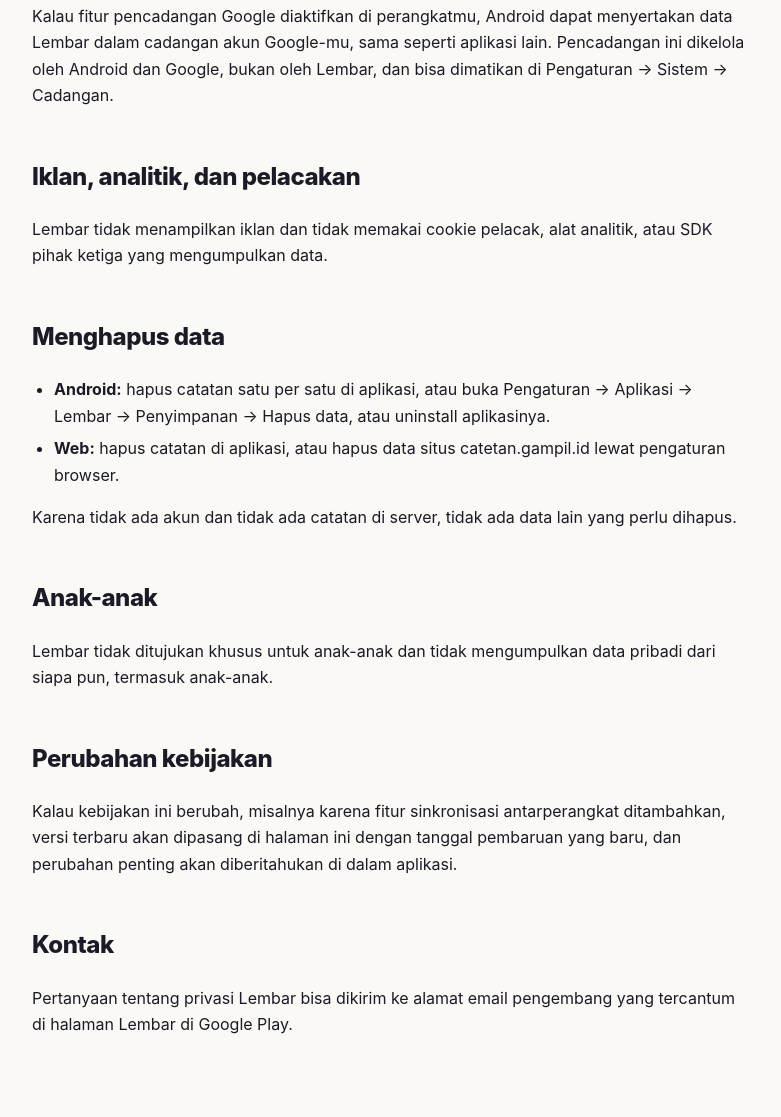
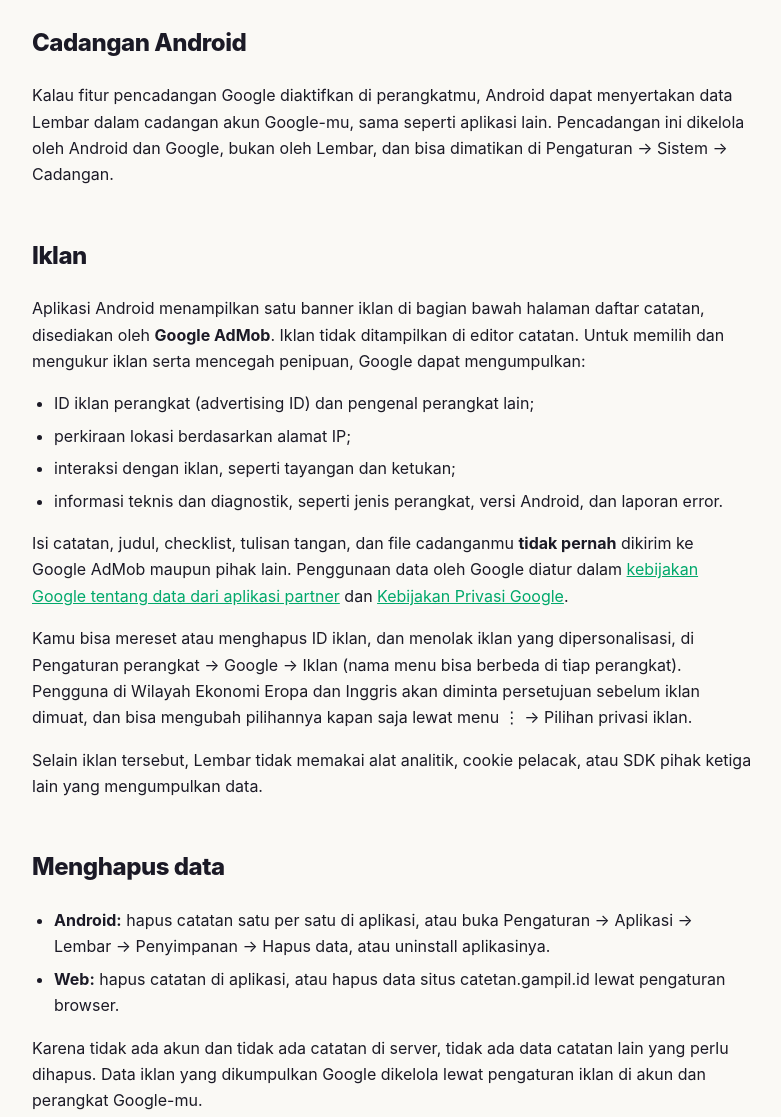
Before and after one commit to rejaapriangga-beep/lembar-legal, a plain HTML site: page privacy/index.html in a window 1280 px wide. Shown: the part 1615-2732 px from the top of the page, without its empty margins (248-1029 px from the left). Drawn offline with Linux system fonts and the light colour scheme.

Commit message:
Kebijakan privasi: jelaskan banner Google AdMob di aplikasi Android
Co-Authored-By: Claude Opus 5.5 <noreply@anthropic.com>
Claude-Session: https://claude.ai/code/session_01Bm9LwnVhZFfoYfGH9iKGpw

```diff
--- a/privacy/index.html
+++ b/privacy/index.html
@@ -17,7 +17,7 @@
 </head>
 <body>
   <h1>Kebijakan Privasi Lembar</h1>
-  <p class="updated">Terakhir diperbarui: 24 Oktober 2026</p>
+  <p class="updated">Terakhir diperbarui: 14 November 2026</p>
 
   <p>Lembar adalah aplikasi catatan buatan MangJaja. Kebijakan ini berlaku untuk aplikasi Lembar
   di Android dan untuk versi web Lembar di <a href="https://catetan.gampil.id">catetan.gampil.id</a>
@@ -25,7 +25,9 @@
 
   <div class="box">
     <strong>Singkatnya:</strong> Lembar tidak mengumpulkan, mengirim, atau membagikan isi catatanmu.
-    Semua catatan hanya tersimpan di perangkatmu sendiri. Tidak ada akun, iklan, atau pelacakan.
+    Semua catatan hanya tersimpan di perangkatmu sendiri, dan tidak ada akun. Aplikasi Android
+    menampilkan banner iklan dari Google AdMob di halaman daftar catatan; penyedia iklan itu
+    mengumpulkan sebagian data perangkat, seperti dijelaskan di bagian "Iklan" di bawah.
   </div>
 
   <h2>Data yang disimpan</h2>
@@ -33,9 +35,10 @@
     <li><strong>Catatan:</strong> judul, isi teks, checklist, dan tulisan tangan yang kamu buat.</li>
     <li><strong>Pengaturan:</strong> misalnya pilihan "Hanya pensil", agar tidak perlu diatur ulang.</li>
   </ul>
-  <p>Di <strong>aplikasi Android</strong>, data ini disimpan di penyimpanan internal aplikasi.
-  Aplikasi Android tidak meminta izin internet, lokasi, kamera, mikrofon, kontak, atau penyimpanan
-  bersama, sehingga tidak bisa mengirim data ke mana pun.</p>
+  <p>Di <strong>aplikasi Android</strong>, data ini disimpan di penyimpanan internal aplikasi dan
+  tidak pernah dikirim ke server mana pun. Aplikasi Android memakai izin internet dan ID iklan
+  hanya untuk menampilkan iklan (lihat bagian "Iklan"), dan tidak meminta izin lokasi, kamera,
+  mikrofon, kontak, atau penyimpanan bersama.</p>
   <p>Di <strong>versi web</strong>, data ini disimpan di penyimpanan browser pada perangkat yang
   kamu pakai. Isi catatan tidak dikirim ke server Lembar maupun pihak lain.</p>
 
@@ -68,9 +71,26 @@
   Android dan Google, bukan oleh Lembar, dan bisa dimatikan di Pengaturan &rarr; Sistem &rarr;
   Cadangan.</p>
 
-  <h2>Iklan, analitik, dan pelacakan</h2>
-  <p>Lembar tidak menampilkan iklan dan tidak memakai cookie pelacak, alat analitik, atau SDK pihak
-  ketiga yang mengumpulkan data.</p>
+  <h2>Iklan</h2>
+  <p>Aplikasi Android menampilkan satu banner iklan di bagian bawah halaman daftar catatan, disediakan
+  oleh <strong>Google AdMob</strong>. Iklan tidak ditampilkan di editor catatan. Untuk memilih dan
+  mengukur iklan serta mencegah penipuan, Google dapat mengumpulkan:</p>
+  <ul>
+    <li>ID iklan perangkat (advertising ID) dan pengenal perangkat lain;</li>
+    <li>perkiraan lokasi berdasarkan alamat IP;</li>
+    <li>interaksi dengan iklan, seperti tayangan dan ketukan;</li>
+    <li>informasi teknis dan diagnostik, seperti jenis perangkat, versi Android, dan laporan error.</li>
+  </ul>
+  <p>Isi catatan, judul, checklist, tulisan tangan, dan file cadanganmu <strong>tidak pernah</strong>
+  dikirim ke Google AdMob maupun pihak lain. Penggunaan data oleh Google diatur dalam
+  <a href="https://policies.google.com/technologies/partner-sites">kebijakan Google tentang data dari
+  aplikasi partner</a> dan <a href="https://policies.google.com/privacy">Kebijakan Privasi Google</a>.</p>
+  <p>Kamu bisa mereset atau menghapus ID iklan, dan menolak iklan yang dipersonalisasi, di
+  Pengaturan perangkat &rarr; Google &rarr; Iklan (nama menu bisa berbeda di tiap perangkat).
+  Pengguna di Wilayah Ekonomi Eropa dan Inggris akan diminta persetujuan sebelum iklan dimuat, dan
+  bisa mengubah pilihannya kapan saja lewat menu &#8942; &rarr; Pilihan privasi iklan.</p>
+  <p>Selain iklan tersebut, Lembar tidak memakai alat analitik, cookie pelacak, atau SDK pihak ketiga
+  lain yang mengumpulkan data.</p>
 
   <h2>Menghapus data</h2>
   <ul>
@@ -79,11 +99,13 @@
     <li><strong>Web:</strong> hapus catatan di aplikasi, atau hapus data situs catetan.gampil.id lewat
       pengaturan browser.</li>
   </ul>
-  <p>Karena tidak ada akun dan tidak ada catatan di server, tidak ada data lain yang perlu dihapus.</p>
+  <p>Karena tidak ada akun dan tidak ada catatan di server, tidak ada data catatan lain yang perlu
+  dihapus. Data iklan yang dikumpulkan Google dikelola lewat pengaturan iklan di akun dan perangkat
+  Google-mu.</p>
 
   <h2>Anak-anak</h2>
-  <p>Lembar tidak ditujukan khusus untuk anak-anak dan tidak mengumpulkan data pribadi dari siapa pun,
-  termasuk anak-anak.</p>
+  <p>Lembar tidak ditujukan untuk anak-anak. Pengembang tidak mengumpulkan data pribadi dari siapa
+  pun; data yang dikumpulkan penyedia iklan dijelaskan di bagian "Iklan".</p>
 
   <h2>Perubahan kebijakan</h2>
   <p>Kalau kebijakan ini berubah, misalnya karena fitur sinkronisasi antarperangkat ditambahkan,
```
Also changed, not shown: index.html (+1 -1 lines).
